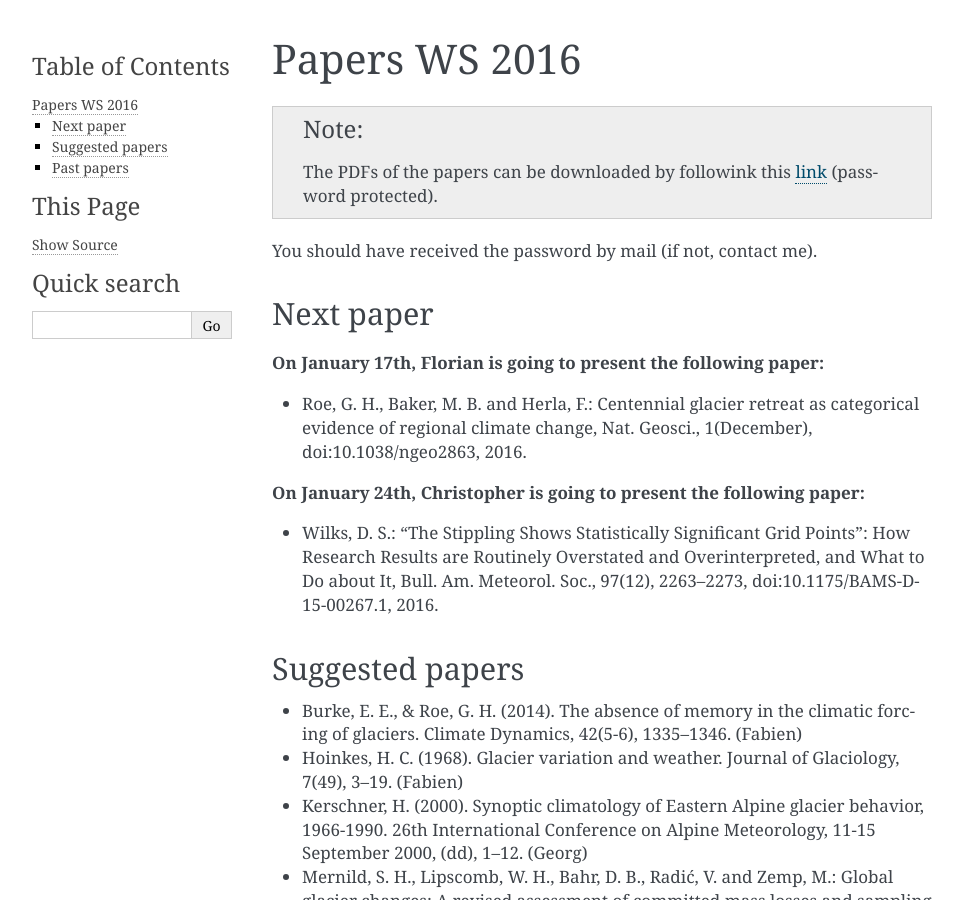
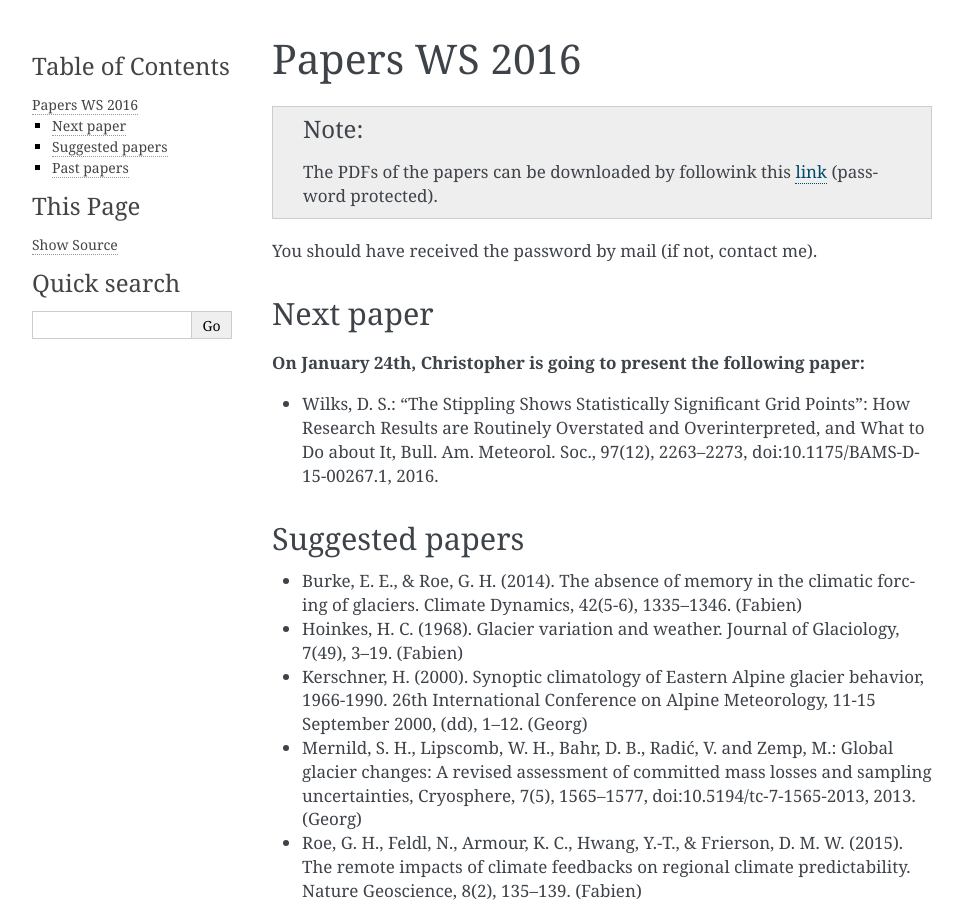
Before and after one commit to fmaussion/acinn_litsem, a Sphinx documentation site: the page built from docs/ws_2016.rst, in a window 1280 px wide and 900 px high. Shown: the whole window, without its empty margins (148-1111 px from the left). Built offline with Sphinx 7.4.7, drawn with Linux system fonts in a browser that asks for light colours; some of the changed text lies outside the part shown.

Commit message:
last paper

```diff
--- a/docs/ws_2016.rst
+++ b/docs/ws_2016.rst
@@ -13,12 +13,6 @@ You should have received the password by mail (if not, contact me).
 
 Next paper
 ----------
-
-**On January 17th, Florian is going to present the following paper:**
-
-- Roe, G. H., Baker, M. B. and Herla, F.: Centennial glacier retreat as
-  categorical evidence of regional climate change, Nat. Geosci., 1(December),
-  doi:10.1038/ngeo2863, 2016.
 
 **On January 24th, Christopher is going to present the following paper:**
 
```
Also changed, not shown: other parts of docs/ws_2016.rst (+5 -0 lines).
